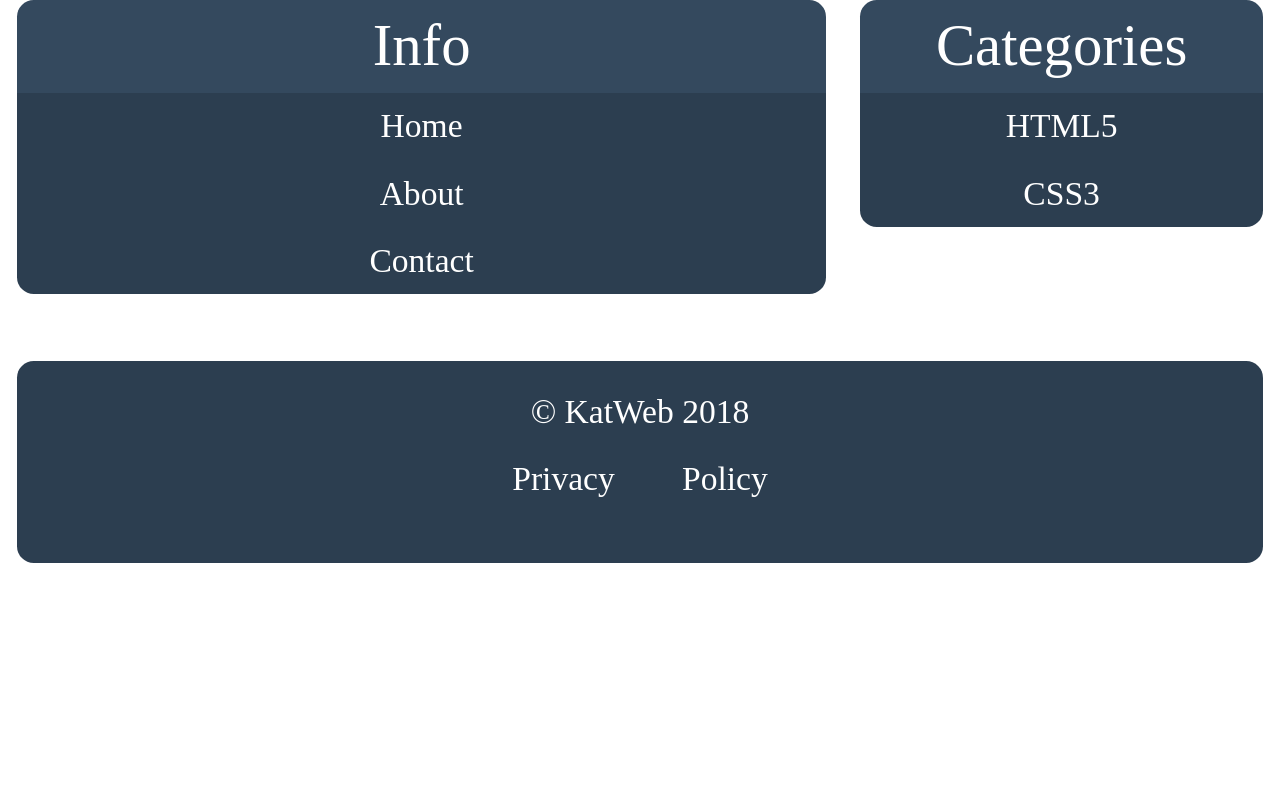
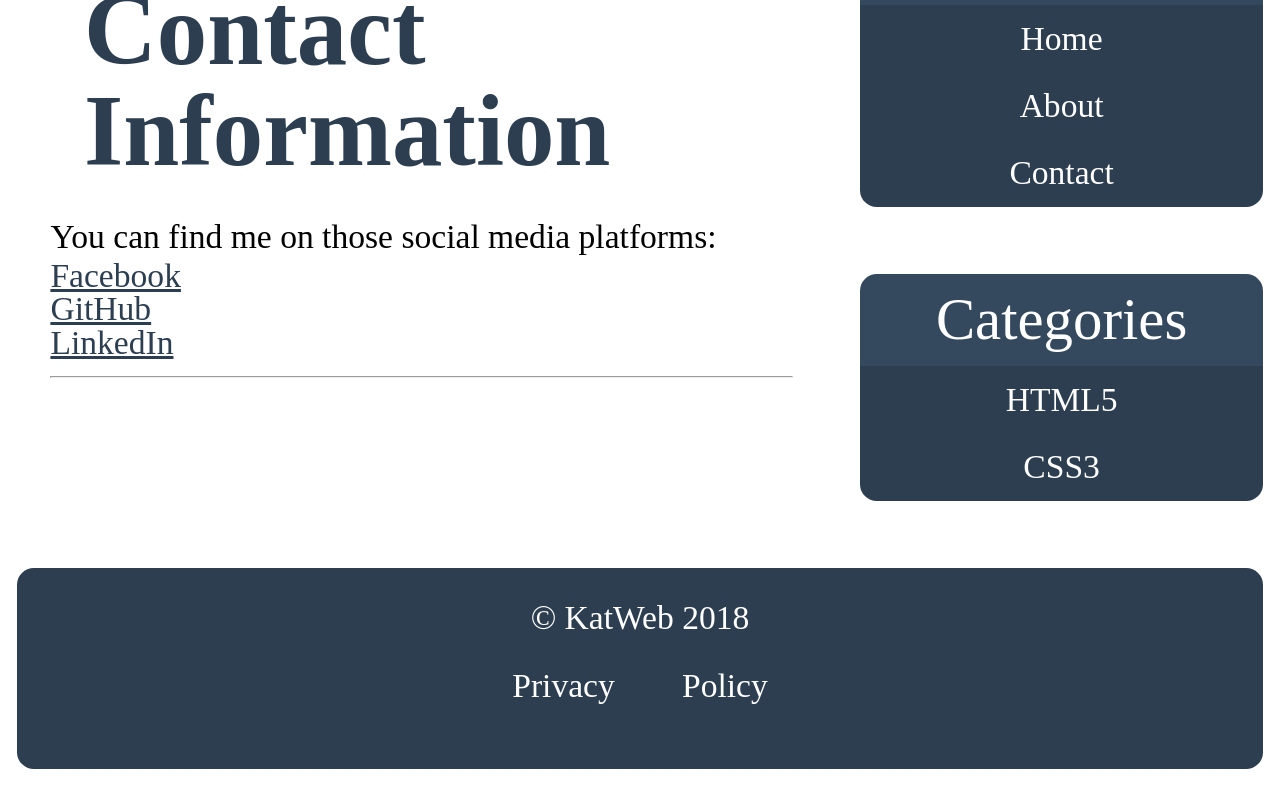
Before and after one commit to freebiker2000/quick-blog, a website: page src/contact.pug in a window 1280 px wide. Shown: the part 904-1690 px from the top of the page. Before the commit the page ends 1484 px from the top, so only its background shows below. Drawn offline with nearby package versions, Linux system fonts and the light colour scheme; files that its build step writes are made by us from their sources; a web font is replaced by a local one.

Commit message:
update the content to contact and about pages

```diff
--- a/src/_component/layout/layout-mobile.scss
+++ b/src/_component/layout/layout-mobile.scss
@@ -44,6 +44,7 @@ ol {
   // }
   h1 {
     color: $color-white;
+    margin: 1rem;
     // font-size: 2rem;
   }
   .welcome__description {
--- a/src/_component/menu/menu-mobile.scss
+++ b/src/_component/menu/menu-mobile.scss
@@ -4,6 +4,9 @@
 
 .menu__panel {
   margin: 0.5rem;
+  display: flex;
+  flex-direction: column;
+  justify-content: stretch;
 }
 
 .menu__title {
@@ -22,6 +25,7 @@
   border-bottom-left-radius: 0.5rem;
   border-bottom-right-radius: 0.5rem;
   margin-bottom: 1rem;
+  flex-grow: 1;
 
   a {
     color: $color-white;
--- a/src/contact.pug
+++ b/src/contact.pug
@@ -4,5 +4,14 @@ block config
     var title = 'Contact Quick Blog'
     var description = 'Contact me, the creator, Catalin Sandru'
 block content
-    h1=title
-    p=description
+  .content
+    h2 Contact Information
+    p You can find me on those social media platforms:
+    ul
+      li
+        a(href='https://www.facebook.com/sandru.catalin.1') Facebook
+      li
+        a(href='https://github.com/freebiker2000') GitHub
+      li
+        a(href='https://www.linkedin.com/in/catalin-valerian-sandru-784819119/') LinkedIn
+    hr
```
Also changed, not shown: src/about.pug (+7 -2 lines).
